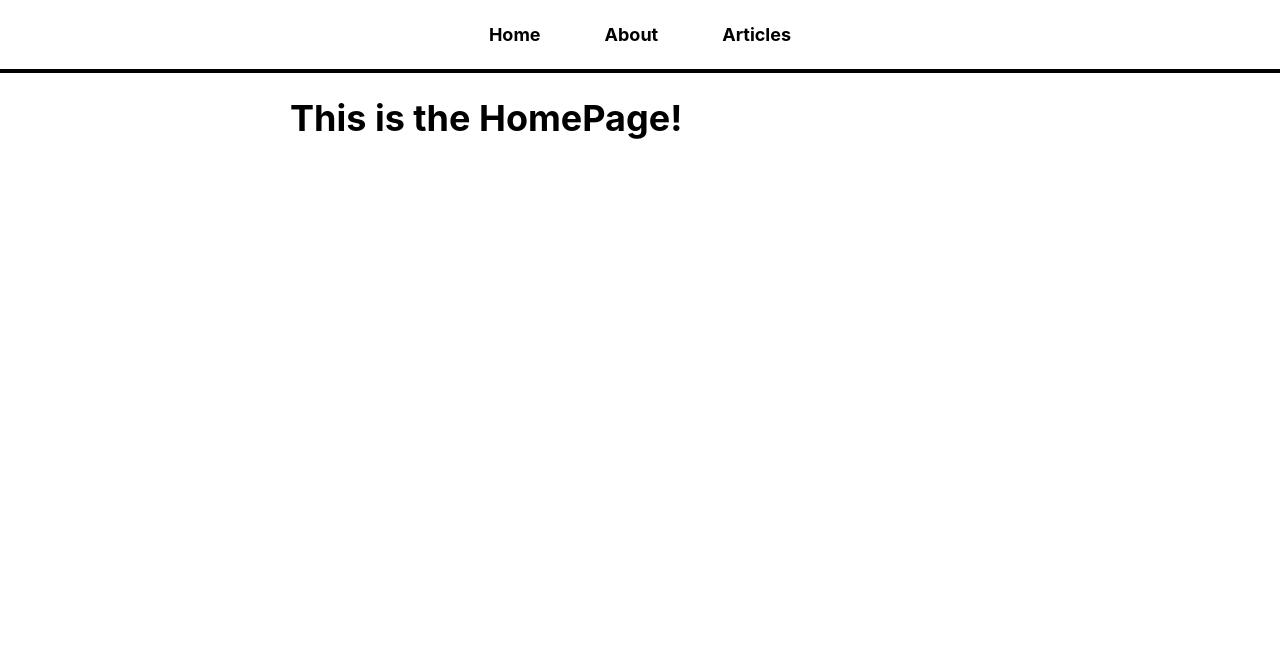
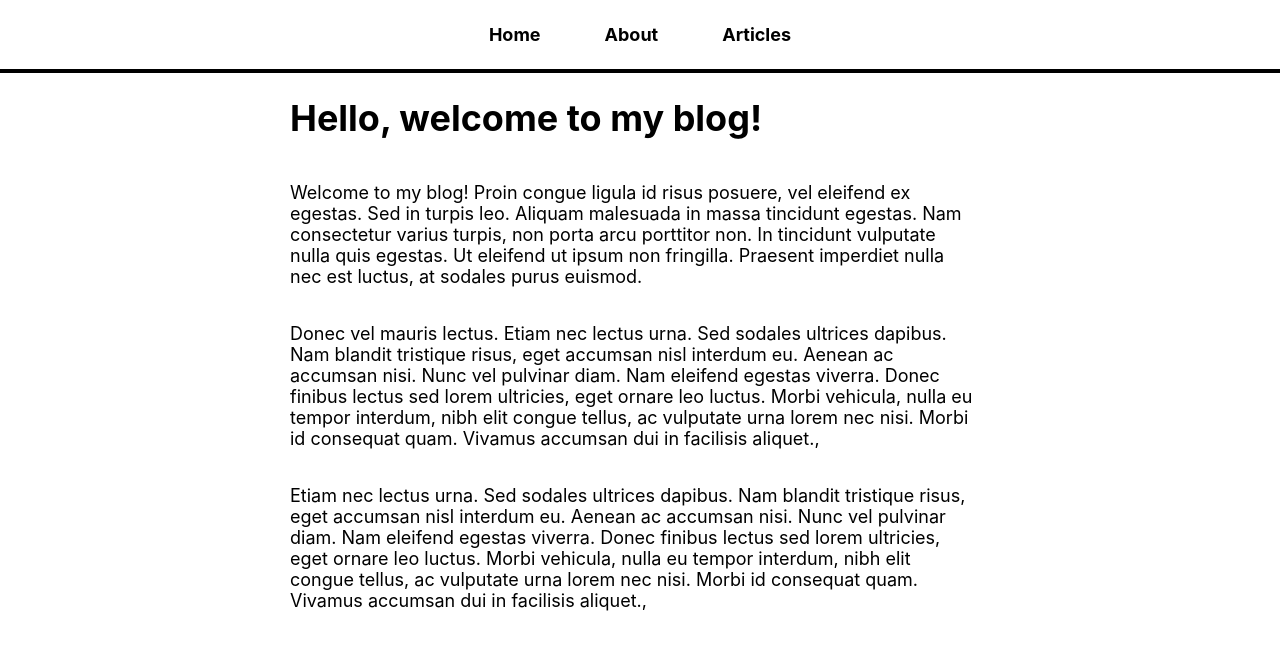
Before and after one commit to agusrwiner/My_React_Blog, a React (Vite) app in the folder blog-app/: page / in a window 1280 px wide. Shown: the top 650 px of the page. Built offline with nearby package versions, Linux system fonts and the light colour scheme.

Commit message:
Actualizacion de contenido estatico Home & ABout

```diff
--- a/blog-app/src/pages/AboutPage.jsx
+++ b/blog-app/src/pages/AboutPage.jsx
@@ -1,7 +1,33 @@
 const AboutPage = () => {
 
     return (
-        <h1>This is the AboutPage!</h1>
+        <>
+            <h1>About Me</h1>
+            <p>
+                Welcome to my blog! Proin congue
+                ligula id risus posuere, vel eleifend ex egestas. Sed in turpis leo.
+                Aliquam malesuada in massa tincidunt egestas. Nam consectetur varius turpis,
+                non porta arcu porttitor non. In tincidunt vulputate nulla quis egestas. Ut
+                eleifend ut ipsum non fringilla. Praesent imperdiet nulla nec est luctus, at
+                sodales purus euismod.
+            </p>
+            <p>
+                Donec vel mauris lectus. Etiam nec lectus urna. Sed sodales ultrices dapibus.
+                Nam blandit tristique risus, eget accumsan nisl interdum eu. Aenean ac accumsan
+                nisi. Nunc vel pulvinar diam. Nam eleifend egestas viverra. Donec finibus lectus
+                sed lorem ultricies, eget ornare leo luctus. Morbi vehicula, nulla eu tempor
+                interdum, nibh elit congue tellus, ac vulputate urna lorem nec nisi. Morbi id
+                consequat quam. Vivamus accumsan dui in facilisis aliquet.,
+            </p>
+            <p>
+                Etiam nec lectus urna. Sed sodales ultrices dapibus.
+                Nam blandit tristique risus, eget accumsan nisl interdum eu. Aenean ac accumsan
+                nisi. Nunc vel pulvinar diam. Nam eleifend egestas viverra. Donec finibus lectus
+                sed lorem ultricies, eget ornare leo luctus. Morbi vehicula, nulla eu tempor
+                interdum, nibh elit congue tellus, ac vulputate urna lorem nec nisi. Morbi id
+                consequat quam. Vivamus accumsan dui in facilisis aliquet.,
+            </p>
+        </>
     )
 }
 
--- a/blog-app/src/pages/HomePage.jsx
+++ b/blog-app/src/pages/HomePage.jsx
@@ -1,7 +1,33 @@
 const HomePage = () => {
 
     return(
-        <h1>This is the HomePage!</h1>
+        <>
+            <h1>Hello, welcome to my blog!</h1>
+            <p>
+                Welcome to my blog! Proin congue
+                ligula id risus posuere, vel eleifend ex egestas. Sed in turpis leo.
+                Aliquam malesuada in massa tincidunt egestas. Nam consectetur varius turpis,
+                non porta arcu porttitor non. In tincidunt vulputate nulla quis egestas. Ut
+                eleifend ut ipsum non fringilla. Praesent imperdiet nulla nec est luctus, at
+                sodales purus euismod.
+            </p>
+            <p>
+                Donec vel mauris lectus. Etiam nec lectus urna. Sed sodales ultrices dapibus.
+                Nam blandit tristique risus, eget accumsan nisl interdum eu. Aenean ac accumsan
+                nisi. Nunc vel pulvinar diam. Nam eleifend egestas viverra. Donec finibus lectus
+                sed lorem ultricies, eget ornare leo luctus. Morbi vehicula, nulla eu tempor
+                interdum, nibh elit congue tellus, ac vulputate urna lorem nec nisi. Morbi id
+                consequat quam. Vivamus accumsan dui in facilisis aliquet.,
+            </p>
+            <p>
+                Etiam nec lectus urna. Sed sodales ultrices dapibus.
+                Nam blandit tristique risus, eget accumsan nisl interdum eu. Aenean ac accumsan
+                nisi. Nunc vel pulvinar diam. Nam eleifend egestas viverra. Donec finibus lectus
+                sed lorem ultricies, eget ornare leo luctus. Morbi vehicula, nulla eu tempor
+                interdum, nibh elit congue tellus, ac vulputate urna lorem nec nisi. Morbi id
+                consequat quam. Vivamus accumsan dui in facilisis aliquet.,
+            </p>
+        </>
     )
 }
 
```
